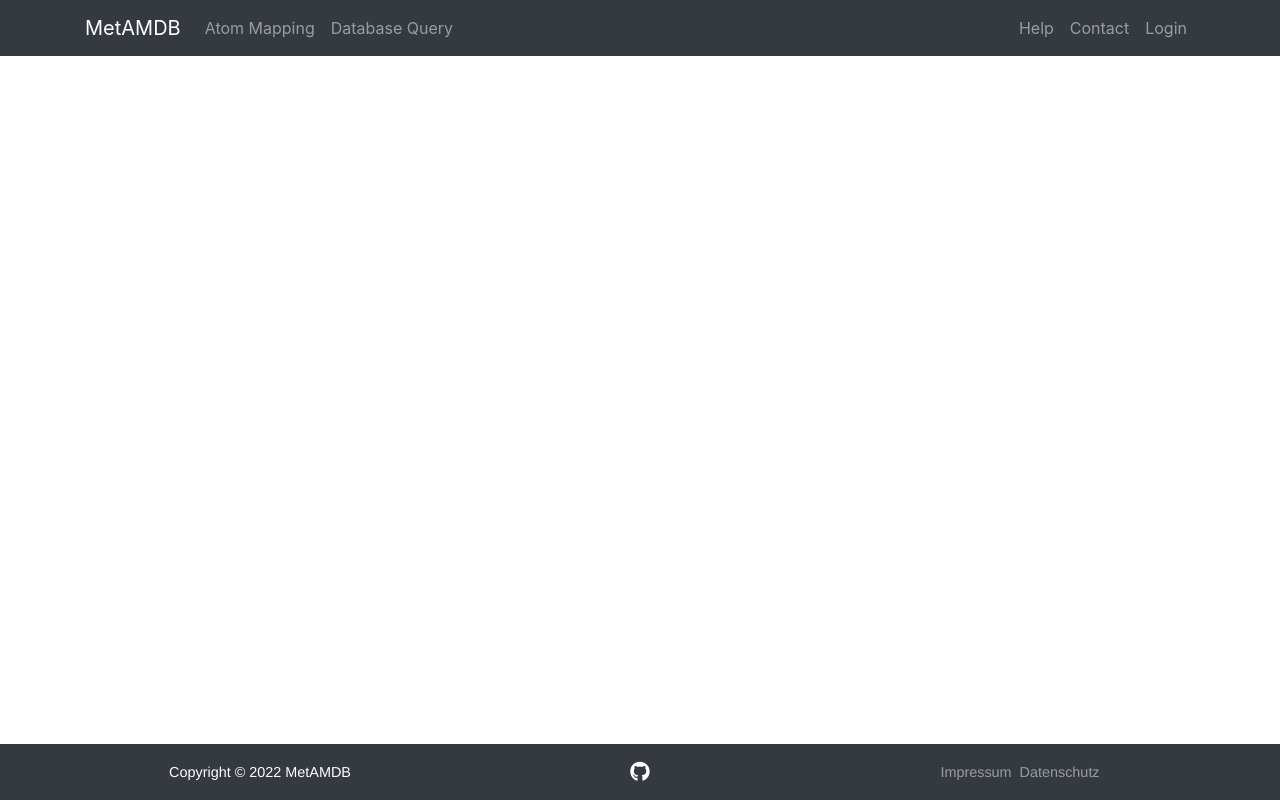
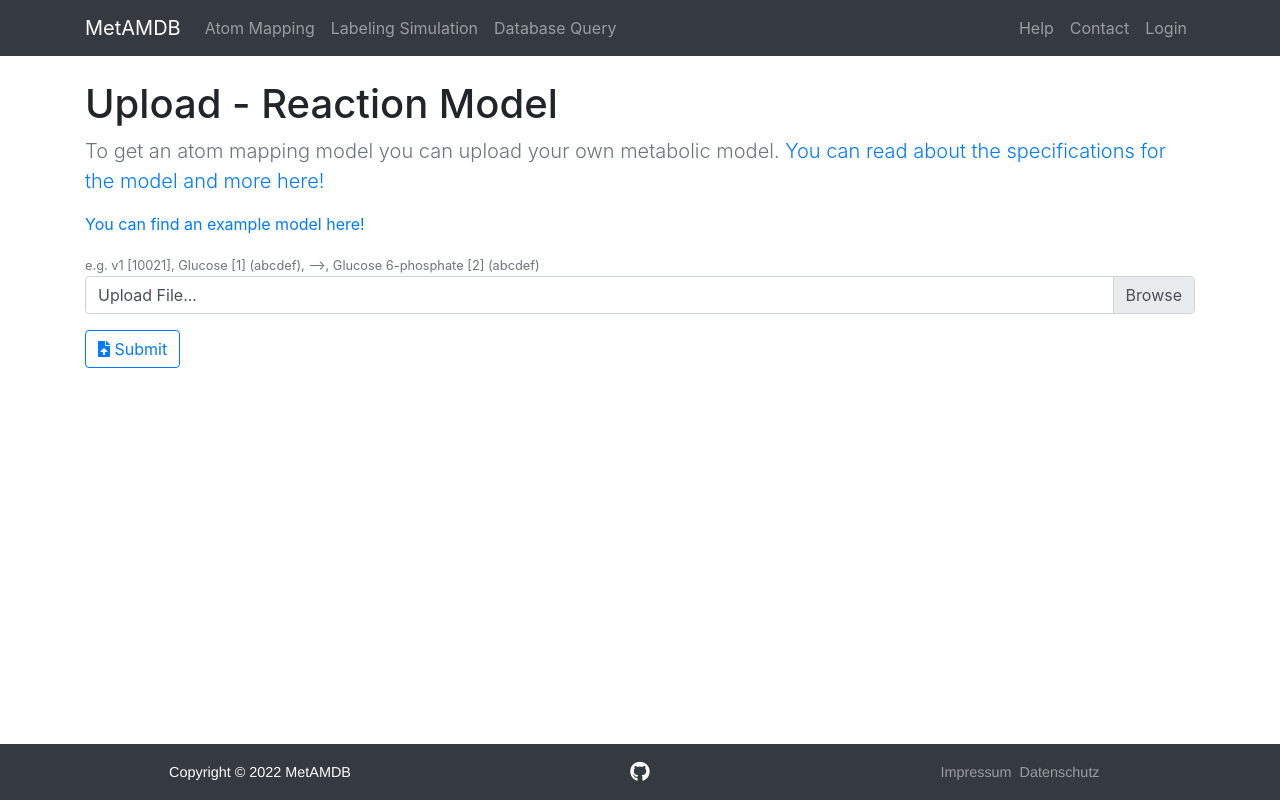
Before and after one commit to metamdb/metamdb, a React (Create React App) app in the folder client/: page /simulation in a window 1280 px wide. Built offline with nearby package versions, Linux system fonts and the light colour scheme.

Commit message:
add basic labeling simulation with flux upload

```diff
--- a/client/src/App.js
+++ b/client/src/App.js
@@ -11,7 +11,7 @@ import Home from "./components/layout/Home";
 import Footer from "./components/layout/Footer";
 
 import AtomMapping from "./components/atom-mapping/AtomMapping";
-import MidCalculation from "./components/mid-calculation/MidCalculation";
+import LabelingSimulation from "./components/labeling-simulation/LabelingSimulation";
 import DatabaseQuery from "./components/database-query/DatabaseQuery";
 
 import ReactionModel from "./components/upload/ReactionModel";
@@ -42,7 +42,7 @@ const App = (props) => {
             <div>
               <Route exact path="/" component={Home} />
               <Route exact path="/atom-mapping" component={AtomMapping} />
-              <Route exact path="/mid-calculation" component={MidCalculation} />
+              <Route exact path="/simulation" component={LabelingSimulation} />
               <Route exact path="/database-query" component={DatabaseQuery} />
 
               <Route exact path="/reaction-model" component={ReactionModel} />
--- /dev/null
+++ b/client/src/components/labeling-simulation/LabelingSimulation.jsx
@@ -0,0 +1,29 @@
+import React, { useContext } from "react";
+
+import { MainContext } from "../../contexts/MainContext";
+
+import ReactionModelUpload from "../upload/ReactionModelUpload";
+import FluxModelUpload from "../upload/FluxModelUpload";
+
+const LabelingSimulation = (props) => {
+  const { contextState } = useContext(MainContext);
+
+  let simulationContent;
+  if (!contextState.isReactionModel) {
+    simulationContent = <ReactionModelUpload />;
+  } else {
+    if (!contextState.isFluxModel) {
+      simulationContent = <FluxModelUpload />;
+    }
+  }
+
+  return (
+    <div className="simulation">
+      <div className="content">
+        <div className="container">{simulationContent}</div>
+      </div>
+    </div>
+  );
+};
+
+export default LabelingSimulation;
--- a/client/src/components/mid-calculation/MidCalculation.jsx
+++ b/client/src/components/labeling-simulation/MidCalculation.jsx
@@ -7,7 +7,7 @@ import ReactionModelUpload from "../upload/ReactionModelUpload";
 import MidParameter from "./MidParameter";
 import MidFeed from "./MidFeed";
 
-const MidCalculation = props => {
+const MidCalculation = (props) => {
   const { contextState } = useContext(MainContext);
 
   let midContent;
@@ -25,7 +25,13 @@ const MidCalculation = props => {
     }
   }
 
-  return <div className="mid-calcultion">{midContent}</div>;
+  return (
+    <div className="simulation">
+      <div className="content">
+        <div className="container">{midContent}</div>
+      </div>
+    </div>
+  );
 };
 
 export default MidCalculation;
--- a/client/src/components/layout/Navbar.js
+++ b/client/src/components/layout/Navbar.js
@@ -46,6 +46,11 @@ const Navbar = (props) => {
                 </Link>
               </li>
               <li className="nav-item">
+                <Link className="nav-link" to="/simulation">
+                  Labeling Simulation
+                </Link>
+              </li>
+              <li className="nav-item">
                 <Link className="nav-link" to="/database-query">
                   Database Query
                 </Link>
--- a/client/src/components/upload/ReactionModelUpload.jsx
+++ b/client/src/components/upload/ReactionModelUpload.jsx
@@ -33,7 +33,7 @@ const ReactionModelUpload = (props) => {
       </p>
 
       <small className="text-muted">
-        e.g. v1 [10021], Glucose [1] (abcdef), -->, Glucose 6-phosphate [2]
+        e.g. v1 [10021], Glucose [1] (abcdef), --&gt;, Glucose 6-phosphate [2]
         (abcdef)
       </small>
       <FileUploadContainer {...initialState} />
```
Also changed, not shown: client/src/components/labeling-simulation/MidFeed.jsx (renamed from client/src/components/mid-calculation/MidFeed.jsx), client/src/components/labeling-simulation/MidParameter.jsx (renamed from client/src/components/mid-calculation/MidParameter.jsx), client/src/components/labeling-simulation/MidTableGroup.jsx (renamed from client/src/components/mid-calculation/MidTableGroup.jsx).
